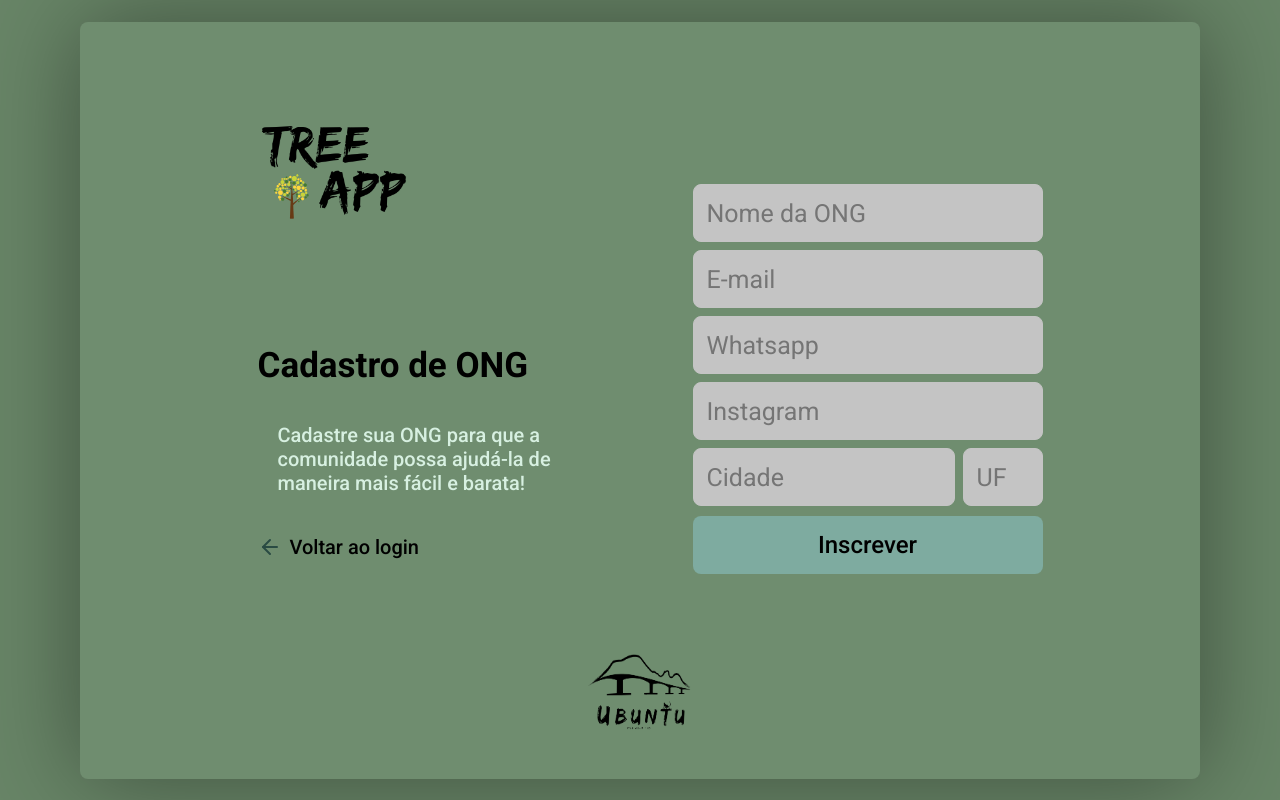
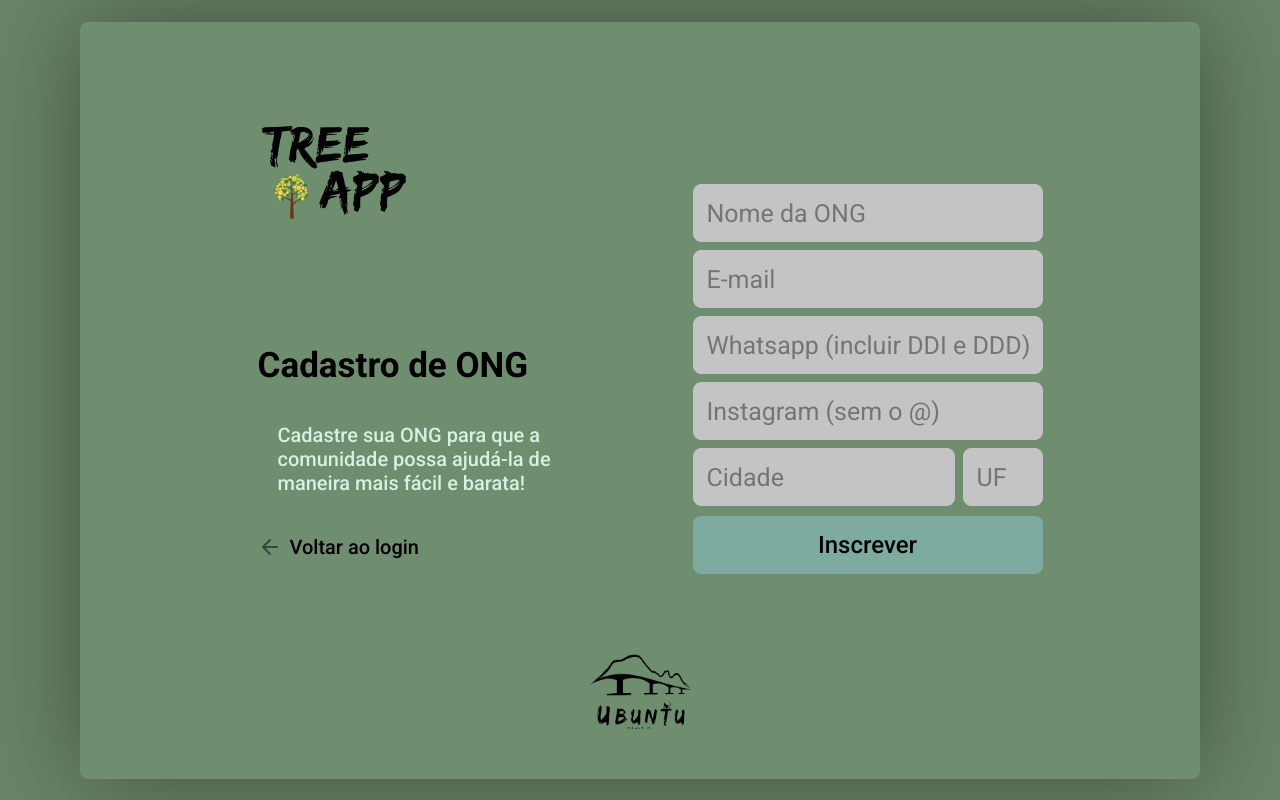
Before and after one commit to PedroFabriz2/Ubuntu_App-frontend, a React (Create React App) app: page /cadastro in a window 1280 px wide. Built offline with nearby package versions, Linux system fonts and the light colour scheme.

Commit message:
new deploy

```diff
--- a/src/pages/Cadastro/index.js
+++ b/src/pages/Cadastro/index.js
@@ -69,12 +69,12 @@ export default function Cadastro() {
                         onChange={e => setEmail(e.target.value)}
                     />
                     <input
-                        placeholder="Whatsapp"
+                        placeholder="Whatsapp (incluir DDI e DDD)"
                         value={whatsapp}
                         onChange={e => setWhatsapp(e.target.value)}
                     />
                     <input
-                        placeholder="Instagram"
+                        placeholder="Instagram (sem o @)"
                         value={insta}
                         onChange={e => setInsta(e.target.value)}
                     />
--- a/src/pages/Profile/index.js
+++ b/src/pages/Profile/index.js
@@ -73,8 +73,8 @@ export default function Profile() {
                     <strong>Descrição:</strong>
                     <p>{incident.description}</p>
 
-                    <strong>Valor:</strong>
-                    <p>{Intl.NumberFormat('pt-BR', { style: 'currency', currency: 'BRL' }).format(incident.value)}</p>
+                    <strong>Formas de ajudar:</strong>
+                    <p>{incident.value}</p>
                     <button onClick={()=>{handleDeleteIncident(incident.id)}} type="button">
                         <FiTrash2 size={20} color="#000000" />
                     </button>
@@ -84,3 +84,4 @@ export default function Profile() {
         </div>
     );
 }
+//Intl.NumberFormat('pt-BR', { style: 'currency', currency: 'BRL' }).format(incident.value)
--- a/src/pages/new_incidents/index.js
+++ b/src/pages/new_incidents/index.js
@@ -65,7 +65,7 @@ export default function NewIncident() {
                         onChange={e => setDescription(e.target.value)}
                     />
                     <input
-                        placeholder="Valor em Reais"
+                        placeholder="Formas de ajudar"
                         value={value}
                         onChange={e => setValue(e.target.value)}
                     />
```
